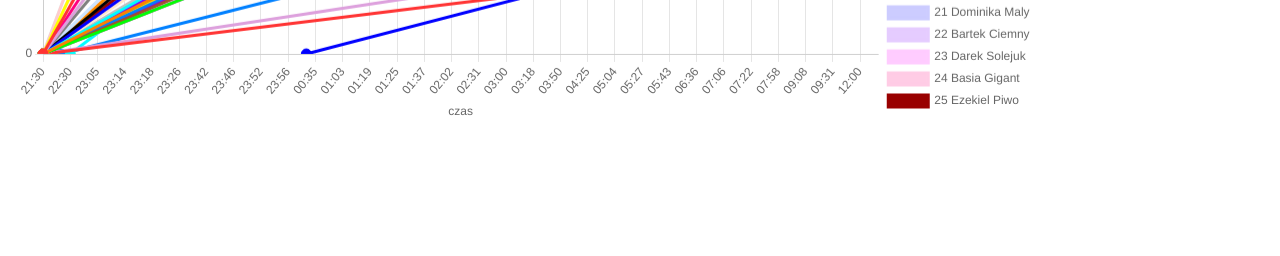
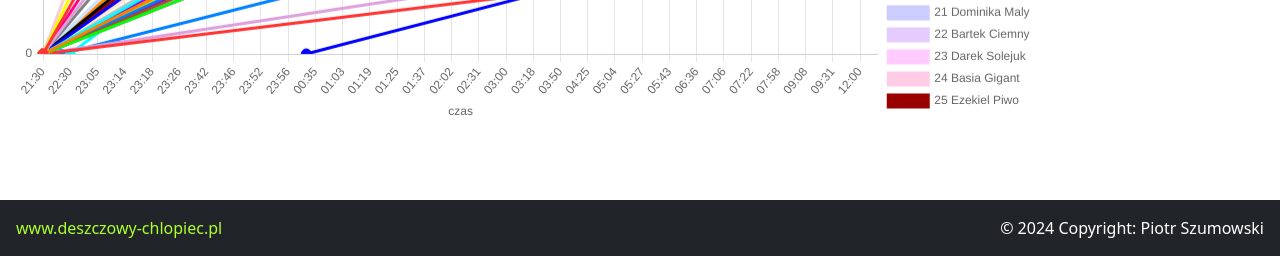
Before and after one commit to rzymski/runnersChart, a Django app: page /chart/line/ in a window 1280 px wide. Shown: the part 544-800 px from the top of the page. Run offline with Django 4.2, Linux system fonts and the light colour scheme; data comes from the database, SQL or seed files in the repository; some libraries are stand-ins or nearby versions.

Commit message:
-przywrocenie starego ustawienia css (nowe jest nie funkcjonalne wygląda na mniejszych ekranach) -update REDME.md

```diff
--- a/static/userPages/base.css
+++ b/static/userPages/base.css
@@ -1,27 +1,19 @@
 body, html {
-    height: 100vh;
-    overflow-y: hidden; /* Wyłączenie przewijania w osi Y */
     margin: 0;
     padding: 0;
+    /*height: 100%;*/
+    max-width: 100%;
+    height: 100%;
 
-    /*margin: 0;*/
-    /*padding: 0;*/
-    /*!*height: 100%;*!*/
-    max-width: 100%;
-    /*height: 100%;*/
-
-    /*display: grid;*/
-    /*grid-template-rows: 1fr auto;*/
+    display: grid;
+    grid-template-rows: 1fr auto;
 }
 
 .myNavAndContent{
     max-width: 100%;
     overflow-x: hidden;
-    /*height: 100%;*/
-    /*!*height: 93%;*!*/
-
-    height: 100vh; /* Zamiast 100%, użyj wysokości całego widoku przeglądarki */
-    overflow-y: hidden;
+    height: 100%;
+    /*height: 93%;*/
 
     /*usuniecie scrolla pionowego*/
     /*overflow: hidden;*/
```
Also changed, not shown: README.md, redmeImages/addApplication.png (added), redmeImages/launchConsole.png (added), redmeImages/reloadSide.png (added), redmeImages/webSettings.png (added).
